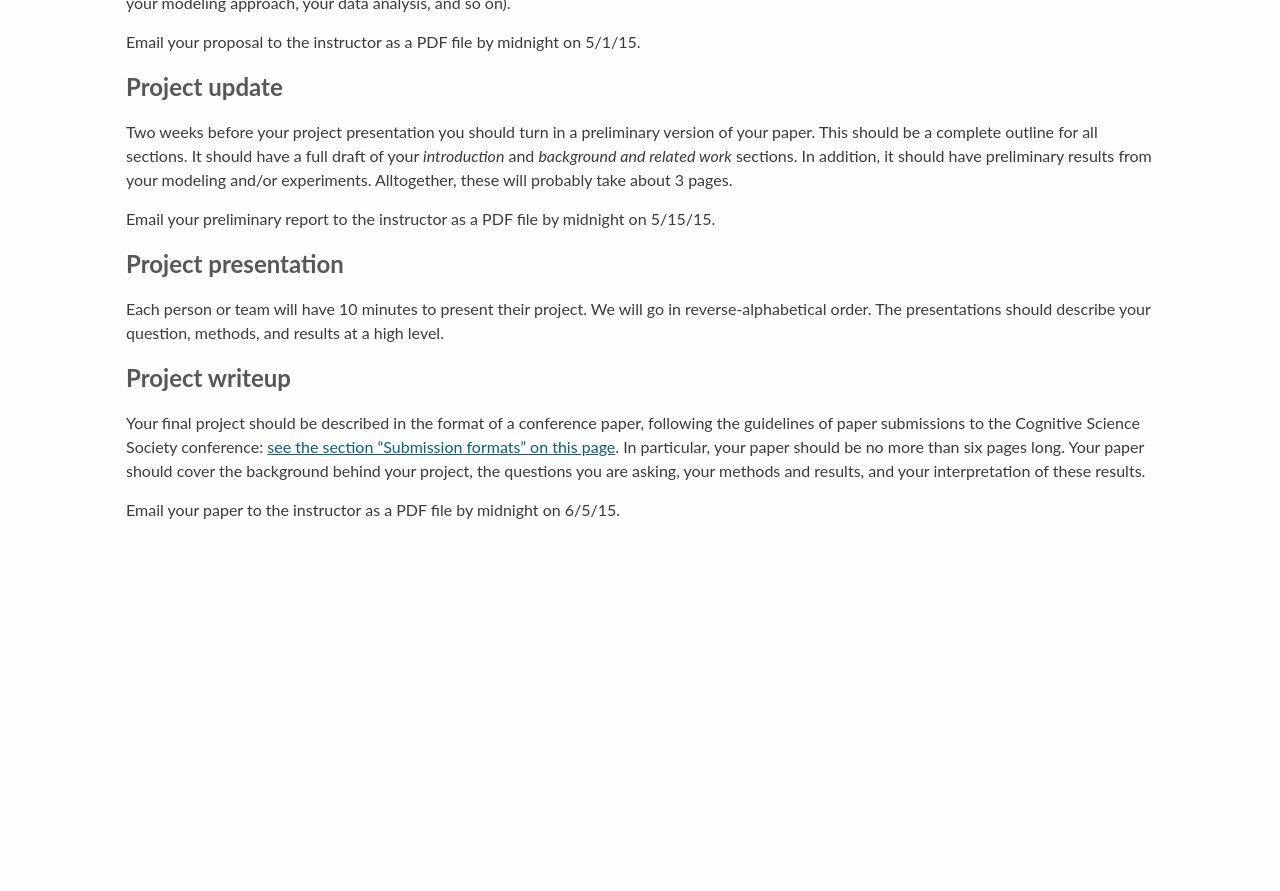
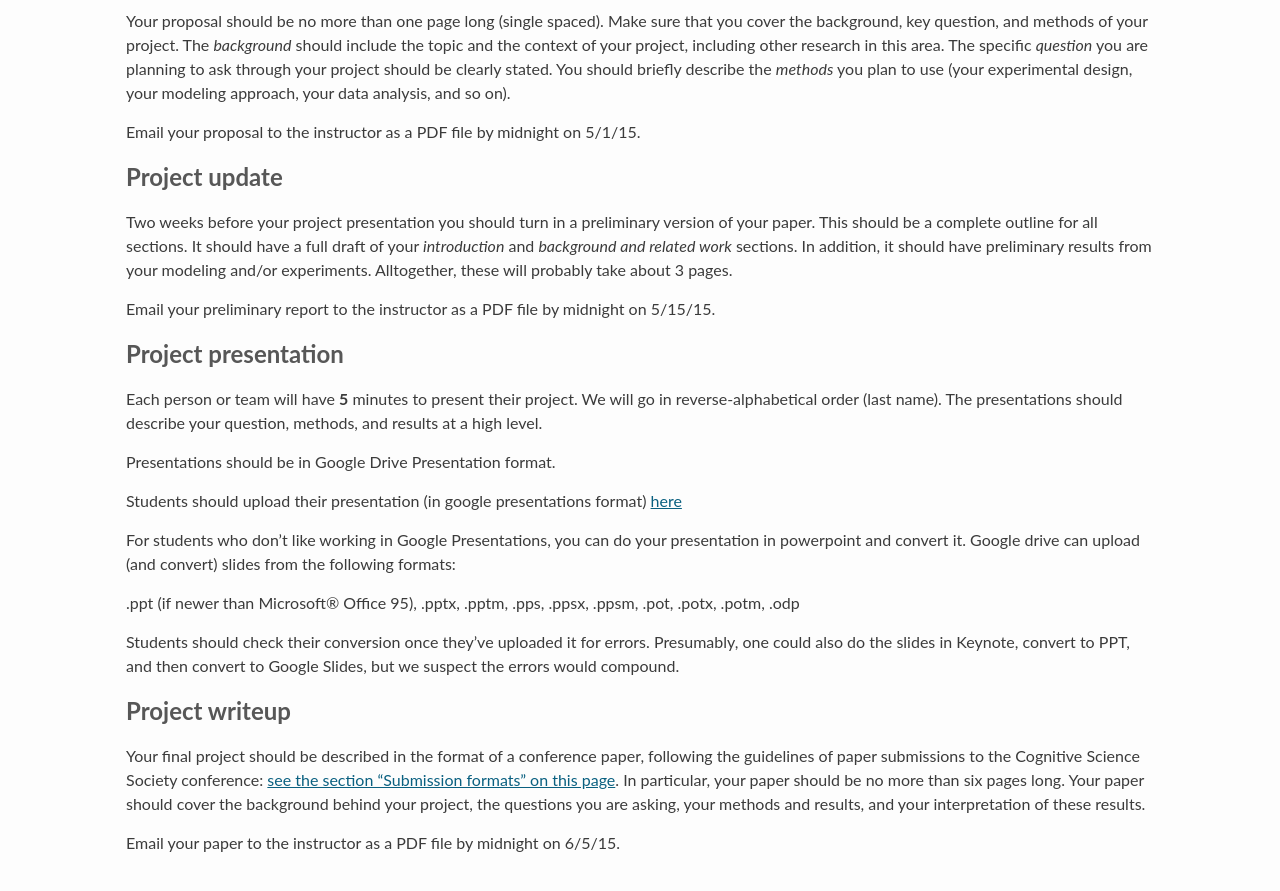
Before and after one commit to stanford-cocolab/cocolab.stanford.edu, a Jekyll site: the page built from psych204.md, in a window 1280 px wide and 900 px high, scrolled down 5118 px. Shown: the top 891 px of the window. Built offline with Jekyll 4.4.1, drawn with Linux system fonts in a browser that asks for light colours; Markdown is read by kramdown in place of the engine named in the settings; before the commit the page ends 5685 px from its top, so only the background shows below that; some of the changed text lies outside the part shown.

Commit message:
Update project information and dates

```diff
--- a/psych204.md
+++ b/psych204.md
@@ -188,6 +188,10 @@
 ## June 2
 Project presentations!
 
+## June 4
+Project presentations (continued)!
+
+
 Each project team will present a short summary. We'll go in reverse-alphabetical order.
 
 
@@ -314,9 +318,19 @@
 
 ## Project presentation
 
-Each person or team will have 10 minutes to present their project. We will go in
-reverse-alphabetical order. The presentations should describe your question,
+Each person or team will have **5** minutes to present their project. We will go in
+reverse-alphabetical order (last name). The presentations should describe your question,
 methods, and results at a high level.
+
+Presentations should be in Google Drive Presentation format.
+
+Students should upload their presentation (in google presentations format) [here](https://drive.google.com/folderview?id=0BxDiKG5ZeJxeflE5V09OV1RZWVE2WngybERoODBMV2duNWIzcnZhWFdFMVFCSmRHWHZ4SDQ&usp=sharing)
+
+For students who don’t like working in Google Presentations, you can do your presentation in powerpoint and convert it. Google drive can upload (and convert) slides from the following formats:
+
+.ppt (if newer than Microsoft® Office 95), .pptx, .pptm, .pps, .ppsx, .ppsm, .pot, .potx, .potm, .odp
+
+Students should check their conversion once they’ve uploaded it for errors. Presumably, one could also do the slides in Keynote, convert to PPT, and then convert to Google Slides, but we suspect the errors would compound.
 
 
 ## Project writeup
```
